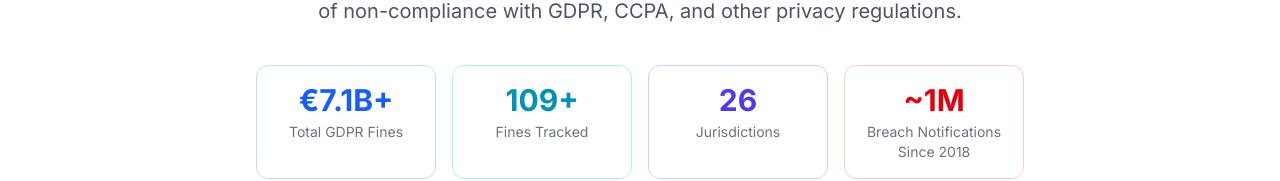
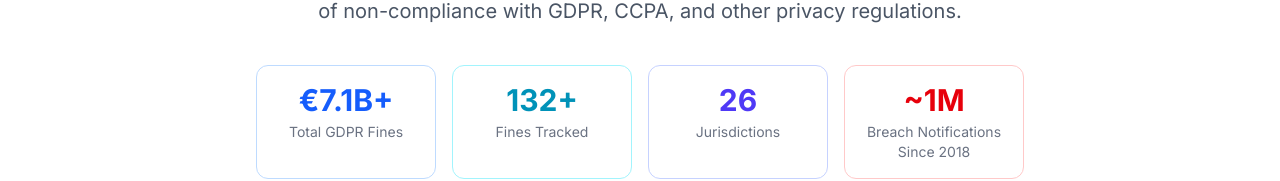
Before and after one commit to williammartin75/privacycheck, a Next.js app: page /fines in a window 1280 px wide. Shown: the part 255-436 px from the top of the page. Built offline with nearby package versions, Linux system fonts and the light colour scheme.

Commit message:
feat(fines): add 25+ real GDPR fines against SMEs across 11 jurisdictions

```diff
--- a/src/app/fines/page.tsx
+++ b/src/app/fines/page.tsx
@@ -83,6 +83,9 @@
             { company: 'Amazon France', amount: '€35M', amountNum: 35000000, violation: 'Cookie deposit without consent', year: '2020', details: 'Deposited advertising cookies on users\' computers without prior consent or adequate information about cookie purposes.' },
             { company: 'Google LLC', amount: '€100M', amountNum: 100000000, violation: 'Cookie deposit without consent', year: '2020', details: 'Placed advertising cookies on google.fr without adequate prior information or consent, violating the French Data Protection Act.' },
             { company: 'Clearview AI', amount: '€20M', amountNum: 20000000, violation: 'Biometric data collection without basis', year: '2022', details: 'Scraped billions of facial images from the internet without any legal basis, creating a biometric database without individuals\' knowledge or consent.' },
+            { company: 'SAF Logistics (transport SME)', amount: '€200K', amountNum: 200000, violation: 'Employee surveillance via GPS', year: '2023', details: 'Small logistics company tracked delivery drivers via GPS in real-time without proper consent or data protection impact assessment.' },
+            { company: 'DS Automobiles (car dealership)', amount: '€100K', amountNum: 100000, violation: 'Marketing emails without consent', year: '2024', details: 'Car dealership sent promotional emails to prospects who never consented and failed to honor unsubscribe requests within the legal deadline.' },
+            { company: 'Real estate agency (unnamed)', amount: '€75K', amountNum: 75000, violation: 'Excessive data collection from tenants', year: '2023', details: 'Small agency demanded bank statements, tax returns and ID copies beyond what is legally permitted for tenant applications.' },
         ],
     },
     {
@@ -98,6 +101,9 @@
             { company: 'H\u0026M', amount: '€35.3M', amountNum: 35300000, violation: 'Employee surveillance', year: '2020', details: 'Systematically surveilled employees at its Nuremberg service center by recording detailed private information about health, religion, and family during return-to-work meetings.' },
             { company: 'Deutsche Wohnen', amount: '€14.5M', amountNum: 14500000, violation: 'Excessive data retention', year: '2024', details: 'Real estate company stored tenant personal data indefinitely without any data retention policy, keeping old financial records, personal IDs, and employment contracts.' },
             { company: '1\u00261 Telecom', amount: '€9.55M', amountNum: 9550000, violation: 'Insufficient authentication', year: '2019', details: 'Customer service agents could access customer accounts using only a name and date of birth — no additional identity verification was required.' },
+            { company: 'Delivery service (Hamburg)', amount: '€16K', amountNum: 16000, violation: 'Employee health data processing', year: '2024', details: 'Small food delivery company collected employees\' health data (sick notes with diagnosis details) and stored them in an insecure shared folder.' },
+            { company: 'Dental practice (Bavaria)', amount: '€10K', amountNum: 10000, violation: 'Patient records without encryption', year: '2023', details: 'Dental clinic stored unencrypted patient health records on a server accessible from the open internet, exposing sensitive medical data.' },
+            { company: 'Fitness studio (Berlin)', amount: '€8.5K', amountNum: 8500, violation: 'CCTV in changing rooms', year: '2024', details: 'Gym installed surveillance cameras covering changing room entrances without proper signage, consent, or a legitimate purpose under GDPR.' },
         ],
     },
     {
@@ -113,6 +119,8 @@
             { company: 'Clearview AI', amount: '€30.5M', amountNum: 30500000, violation: 'Unlawful facial recognition database', year: '2024', details: 'Built a facial recognition database by scraping billions of images from the internet without consent, legal basis, or transparency.' },
             { company: 'Netflix', amount: '€4.75M', amountNum: 4750000, violation: 'Inadequate privacy notices', year: '2024', details: 'Failed to adequately inform customers about what personal data was collected and how it was used between 2018 and 2020.' },
             { company: 'Uber', amount: '€10M', amountNum: 10000000, violation: 'Transparency on data transfers', year: '2025', details: 'Insufficient transparency about third-country data transfers and data retention periods communicated to drivers.' },
+            { company: 'Dentist practice (Amsterdam)', amount: '€12K', amountNum: 12000, violation: 'Unencrypted patient data sharing', year: '2024', details: 'Dental practice emailed unencrypted patient health records and X-rays to third-party labs using regular email without any security measures.' },
+            { company: 'Webshop (Utrecht)', amount: '€7.5K', amountNum: 7500, violation: 'No cookie consent mechanism', year: '2023', details: 'Small online retailer loaded Google Analytics and Facebook Pixel tracking cookies before obtaining any user consent, with no cookie banner at all.' },
         ],
     },
     {
@@ -142,6 +150,10 @@
             { company: 'Clearview AI', amount: '€20M', amountNum: 20000000, violation: 'Biometric data processing', year: '2022', details: 'Operated an unlawful biometric surveillance system by scraping facial images of Italian residents without consent or legal basis.' },
             { company: 'Enel Energia', amount: '€26.5M', amountNum: 26500000, violation: 'Unsolicited telemarketing', year: '2021', details: 'Made millions of unsolicited telemarketing calls using data obtained from unauthorized lists, contacting people on the do-not-call registry.' },
             { company: 'TIM (Telecom Italia)', amount: '€27.8M', amountNum: 27800000, violation: 'Aggressive telemarketing', year: '2020', details: 'Systematic telemarketing violations including making calls without consent, ignoring opt-out requests, and mishandling personal data across call centers.' },
+            { company: 'Bar Gioia (café)', amount: '€600', amountNum: 600, violation: 'Illegal CCTV installation', year: '2023', details: 'Small bar installed surveillance cameras without required information signs and filmed public sidewalk areas without any legal basis.' },
+            { company: 'Macelleria La Costata (butcher)', amount: '€1.5K', amountNum: 1500, violation: 'Excessive video surveillance', year: '2023', details: 'Butcher shop installed cameras covering public areas and staff workstations without a data protection impact assessment or employee consent.' },
+            { company: 'Medical practice (Rome)', amount: '€7K', amountNum: 7000, violation: 'Patient emails without BCC', year: '2024', details: 'Doctor sent a group email to 45 patients about test results using CC instead of BCC, exposing all patients\' email addresses and health conditions.' },
+            { company: 'Hotel (Florence)', amount: '€15K', amountNum: 15000, violation: 'Passport data retention', year: '2023', details: 'Small hotel kept photocopies of guests\' passports for years instead of the mandatory 24-hour retention period, storing them in an unlocked cabinet.' },
         ],
     },
     {
@@ -157,6 +169,11 @@
             { company: 'Vodafone España', amount: '€8.15M', amountNum: 8150000, violation: 'Unsolicited communications', year: '2021', details: 'Sent marketing communications to users who had opted out and processed personal data for telemarketing without adequate consent mechanisms.' },
             { company: 'La Liga (football)', amount: '€250K', amountNum: 250000, violation: 'Surveillance via mobile app', year: '2021', details: 'Used the official La Liga app to activate microphones and GPS on users\' phones to detect unauthorized broadcasts of football matches.' },
             { company: 'EDP Energía', amount: '€1.5M', amountNum: 1500000, violation: 'Lack of consent for processing', year: '2023', details: 'Processed customer personal data for marketing and profiling without obtaining proper consent, affecting a large customer base.' },
+            { company: 'Dental clinic (Madrid)', amount: '€1.2K', amountNum: 1200, violation: 'Video surveillance in examination rooms', year: '2024', details: 'Small dental practice installed CCTV in the doctor\'s office, recording patients during examinations without consent or legitimate interest.' },
+            { company: 'Restaurant owner (Valencia)', amount: '€2K', amountNum: 2000, violation: 'Unlawful CCTV recording', year: '2023', details: 'Restaurant installed cameras filming public streets and neighbouring properties without proper signage or a valid legal basis.' },
+            { company: 'Gym (Barcelona)', amount: '€5K', amountNum: 5000, violation: 'Biometric access without consent', year: '2024', details: 'Fitness center used fingerprint scanners for member access without obtaining explicit consent for biometric data processing.' },
+            { company: 'Online shop (Seville)', amount: '€3K', amountNum: 3000, violation: 'Missing privacy policy', year: '2023', details: 'Small e-commerce website collected customer data (names, addresses, payments) without any privacy policy or data processing information.' },
+            { company: 'Real estate agency (Málaga)', amount: '€10K', amountNum: 10000, violation: 'Sharing tenant data without basis', year: '2024', details: 'Agency shared personal data of tenants with third-party service providers without consent or a data processing agreement.' },
         ],
     },
     {
@@ -171,6 +188,7 @@
             { company: 'Apoteket AB (pharmacy)', amount: '€3.5M', amountNum: 3500000, violation: 'Meta Pixel data leak', year: '2024', details: 'Transferred sensitive health-related personal data to Meta via the Meta Pixel advertising tracker installed on their e-commerce website.' },
             { company: 'Spotify AB', amount: '€3.5M', amountNum: 3500000, violation: 'Right of access violation', year: '2024', details: 'Failed to provide users with sufficiently clear information about how their personal data was processed in response to access requests.' },
             { company: 'Apohem AB (pharmacy)', amount: '€800K', amountNum: 800000, violation: 'Meta Pixel health data transfer', year: '2024', details: 'Pharmacy chain transferred sensitive customer health data to Meta through advertising pixel, revealing purchases of medical products.' },
+            { company: 'Capio St. Görans Hospital', amount: '€30K', amountNum: 30000, violation: 'Unauthorized record access', year: '2023', details: 'Hospital staff accessed patient records without medical justification. Inadequate access controls allowed employees to view any patient data.' },
         ],
     },
     {
@@ -200,6 +218,7 @@
             { company: 'Verkkokauppa.com', amount: '€856K', amountNum: 856000, violation: 'No data retention limits', year: '2024', details: 'Failed to define data retention periods and forced customers to create mandatory accounts for online purchases — went beyond what is necessary.' },
             { company: 'Taksi Helsinki', amount: '€72K', amountNum: 72000, violation: 'Excessive data collection', year: '2021', details: 'Collected and stored excessive personal data from taxi passengers beyond what was necessary for the service provided.' },
             { company: 'Psykoterapiakeskus Vastaamo', amount: 'Criminal prosecution', amountNum: 0, violation: 'Massive therapy data breach', year: '2023', details: 'Private psychotherapy records of 33,000+ patients were stolen and leaked online due to catastrophically poor security. CEO was criminally charged.' },
+            { company: 'Private school (Helsinki)', amount: '€5K', amountNum: 5000, violation: 'Student data without legal basis', year: '2024', details: 'Private school processed detailed behavioral notes on students and shared them with external psychologists without parental consent.' },
         ],
     },
     {
@@ -214,6 +233,7 @@
             { company: 'Unnamed hospital', amount: '€200K', amountNum: 200000, violation: 'Cybersecurity failure — 300K records', year: '2024', details: 'Insufficient cybersecurity protections led to a cyberattack that compromised the personal data of 300,000 patients.' },
             { company: 'RTL Belgium', amount: '€40K/day', amountNum: 40000, violation: 'Non-compliant cookie banner', year: '2024', details: 'Cookie banner lacked a "Reject All" button and used misleading design with color contrasts steering users toward acceptance.' },
             { company: 'Freedelity', amount: '€5K/day', amountNum: 5000, violation: 'Consent and data minimization failures', year: '2025', details: 'Violated consent mechanisms, data minimization principles, and retained customer data excessively beyond the purpose of collection.' },
+            { company: 'Construction firm (Liège)', amount: '€3K', amountNum: 3000, violation: 'Unauthorized employee monitoring', year: '2024', details: 'Small construction company installed keystroke loggers on employee computers to monitor productivity without informing workers or having a legal basis.' },
         ],
     },
     {
@@ -273,6 +293,7 @@
             { company: 'Media company (unnamed)', amount: '€15.2K', amountNum: 15200, violation: 'Failure to cooperate with DPA', year: '2024', details: 'Refused to cooperate with the data protection authority during an investigation, obstructing regulatory enforcement.' },
             { company: 'REWE Group (supermarket)', amount: '€8M', amountNum: 8000000, violation: 'Customer profiling without consent', year: '2023', details: 'Loyalty card program processed customer behavior data for profiling purposes without valid consent under GDPR.' },
             { company: 'Jö Bonus Club', amount: '€2M', amountNum: 2000000, violation: 'Tracking purchase behavior', year: '2023', details: 'Loyalty program tracked detailed purchase behavior of 4 million Austrians and used it for targeted advertising without adequate consent.' },
+            { company: 'Physiotherapy practice (Vienna)', amount: '€11K', amountNum: 11000, violation: 'Unsecured patient records', year: '2024', details: 'Small physiotherapy clinic stored patient treatment records on a shared computer without password protection, accessible to all staff and visitors.' },
         ],
     },
     {
@@ -305,6 +326,8 @@
             { company: 'Advanced Computer Software', amount: '£3.07M', amountNum: 3070000, violation: 'Ransomware attack — NHS disruption', year: '2025', details: 'Inadequate cybersecurity allowed a ransomware attack that compromised 79,404 individuals\' data and disrupted NHS 111 healthcare services.' },
             { company: '23andMe', amount: '£2.31M', amountNum: 2310000, violation: 'Security failure — 155K UK users', year: '2025', details: 'Failed to implement appropriate security measures, leading to a credential-stuffing attack that exposed genetic data of 155,592 UK users.' },
             { company: 'Police Service of NI', amount: '£750K', amountNum: 750000, violation: 'Accidental data leak — 9,483 officers', year: '2024', details: 'Accidentally published a spreadsheet containing the personal details of all 9,483 serving officers and staff.' },
+            { company: 'Law firm (London)', amount: '£10K', amountNum: 10000, violation: 'Client data sent to wrong recipient', year: '2024', details: 'Small solicitors firm accidentally emailed sensitive case files including medical and financial records to the wrong person due to autocomplete error.' },
+            { company: 'Recruitment agency (Manchester)', amount: '£7.5K', amountNum: 7500, violation: 'CV database without security', year: '2023', details: 'Staffing agency stored CVs containing personal data of 5,000+ candidates in an unencrypted, publicly accessible cloud folder.' },
         ],
     },
     /* ═══════ AMERICAS ═══════ */
```
